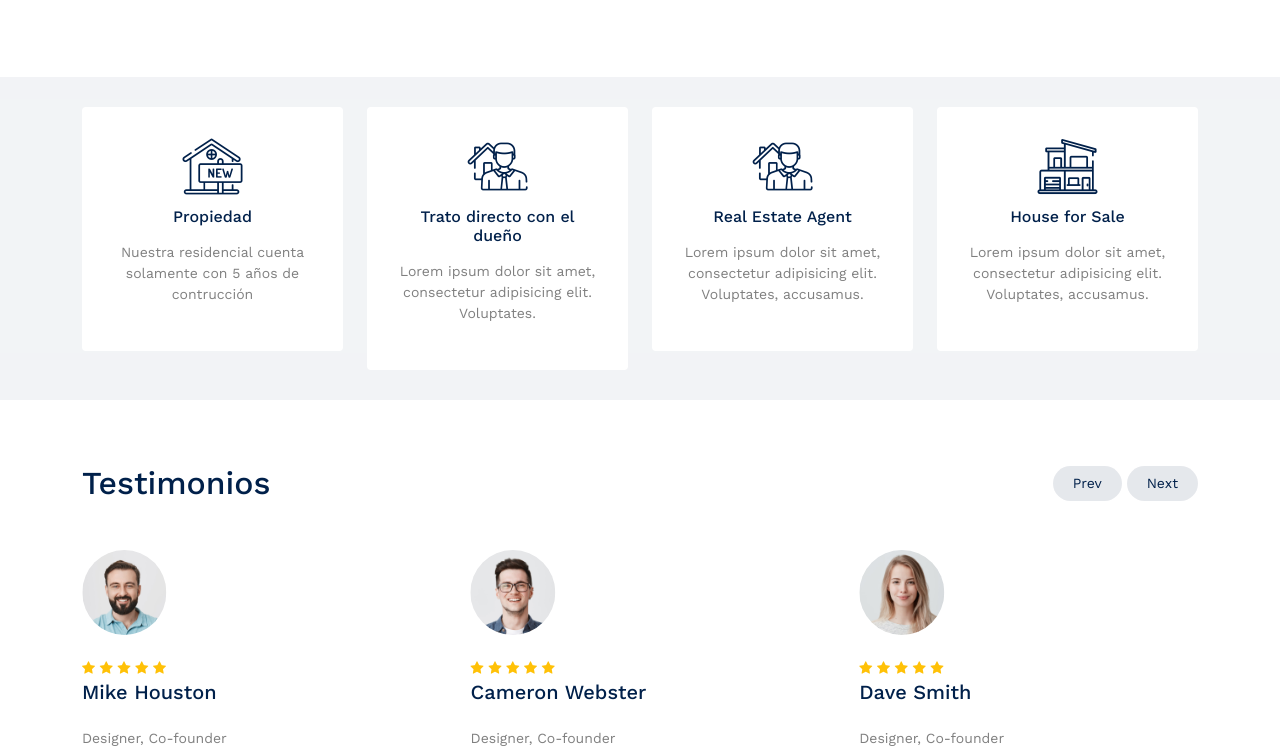
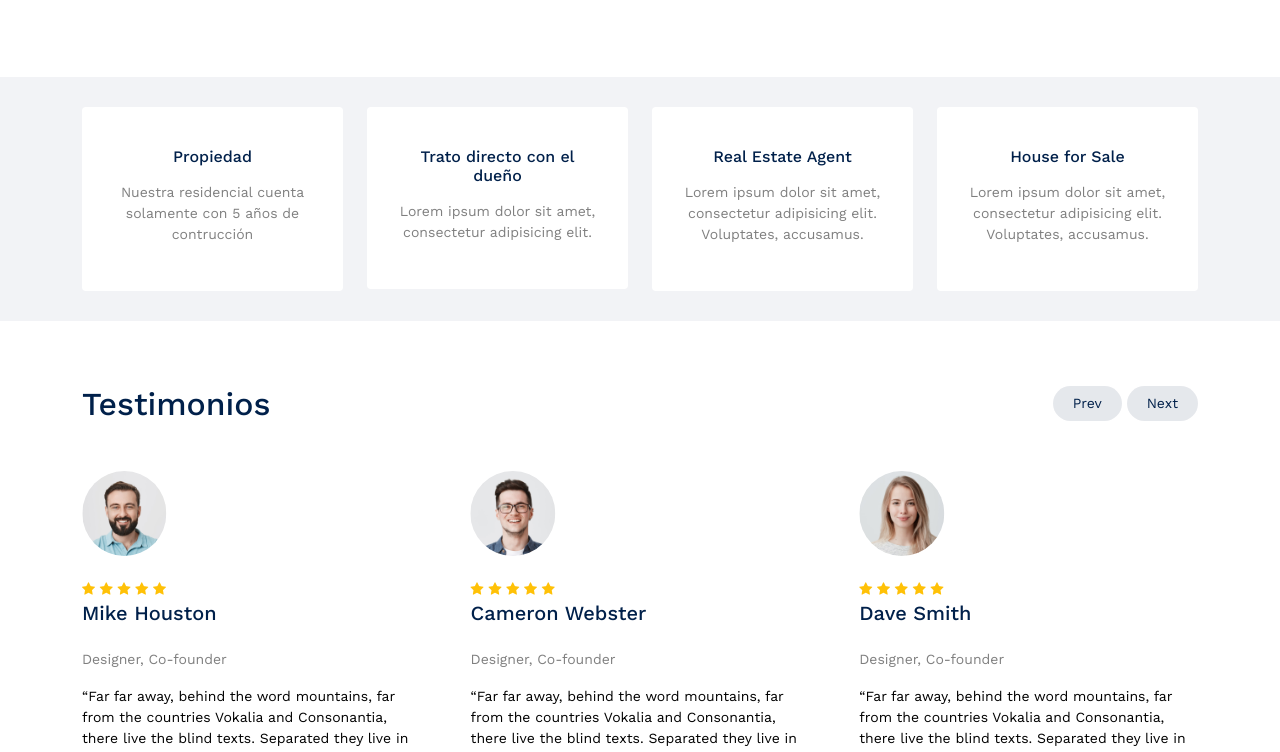
Before and after one commit to residencialjater/residencialjater05.github.io, a plain HTML site: page index.html in a window 1280 px wide. Shown: the part 1680-2432 px from the top of the page. Drawn offline with nearby package versions, Linux system fonts and the light colour scheme; files whose address does not match are found by name.

Commit message:
Update index.html

```diff
--- a/index.html
+++ b/index.html
@@ -488,7 +488,7 @@
         <div class="row">
           <div class="col-6 col-lg-3" data-aos="fade-up" data-aos-delay="300">
             <div class="box-feature">
-              <span class="flaticon-house"></span>
+              <span class="flaticon-house*"></span>
               <h3 class="mb-3">Propiedad</h3>
               <p>
                 Nuestra residencial cuenta solamente con 5 años de contrucción
@@ -498,18 +498,17 @@
           </div>
           <div class="col-6 col-lg-3" data-aos="fade-up" data-aos-delay="500">
             <div class="box-feature">
-              <span class="flaticon-house-3"></span>
+              <span class="flaticon-house-3*"></span>
               <h3 class="mb-3">Trato directo con el dueño</h3>
               <p>
                 Lorem ipsum dolor sit amet, consectetur adipisicing elit.
-                Voluptates.
               </p>
               <!--<p><a href="#" class="learn-more">Learn More</a></p>-->
             </div>
           </div>
           <div class="col-6 col-lg-3" data-aos="fade-up" data-aos-delay="400">
             <div class="box-feature">
-              <span class="flaticon-house-3"></span>
+              <span class="flaticon-house-3*"></span>
               <h3 class="mb-3">Real Estate Agent</h3>
               <p>
                 Lorem ipsum dolor sit amet, consectetur adipisicing elit.
@@ -520,7 +519,7 @@
           </div>
           <div class="col-6 col-lg-3" data-aos="fade-up" data-aos-delay="600">
             <div class="box-feature">
-              <span class="flaticon-house-1"></span>
+              <span class="flaticon-house-1*"></span>
               <h3 class="mb-3">House for Sale</h3>
               <p>
                 Lorem ipsum dolor sit amet, consectetur adipisicing elit.
```
